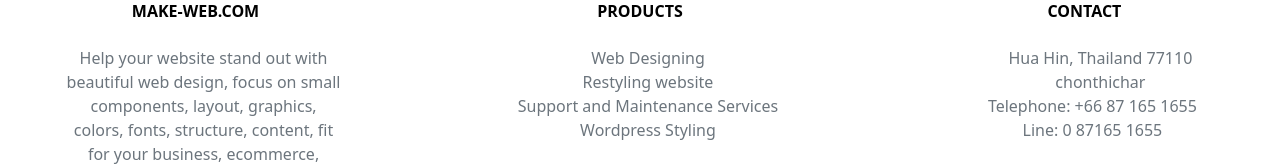
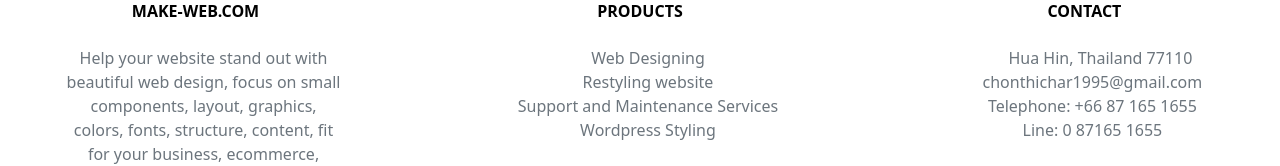
Before and after one commit to Chonthichar/web-dev, a React (Create React App) app: page /thank in a window 1280 px wide. Shown: the part 354-520 px from the top of the page. Built offline with nearby package versions, Linux system fonts and the light colour scheme.

Commit message:
styling for window page

```diff
--- a/src/components/Footer.jsx
+++ b/src/components/Footer.jsx
@@ -70,9 +70,9 @@
                                 <p>
                                     <i className='fas fa-home me-3'></i> Hua Hin, Thailand 77110
                                 </p>
-                                <p>
+                                <p className='ms-0 p-0'>
                                     <i className='fas fa-envelope me-3'></i>
-                                    chonthichar</p>
+                                    chonthichar1995@gmail.com</p>
                                 <p>
                                     Telephone: +66 87 165 1655
                                 </p>
```
